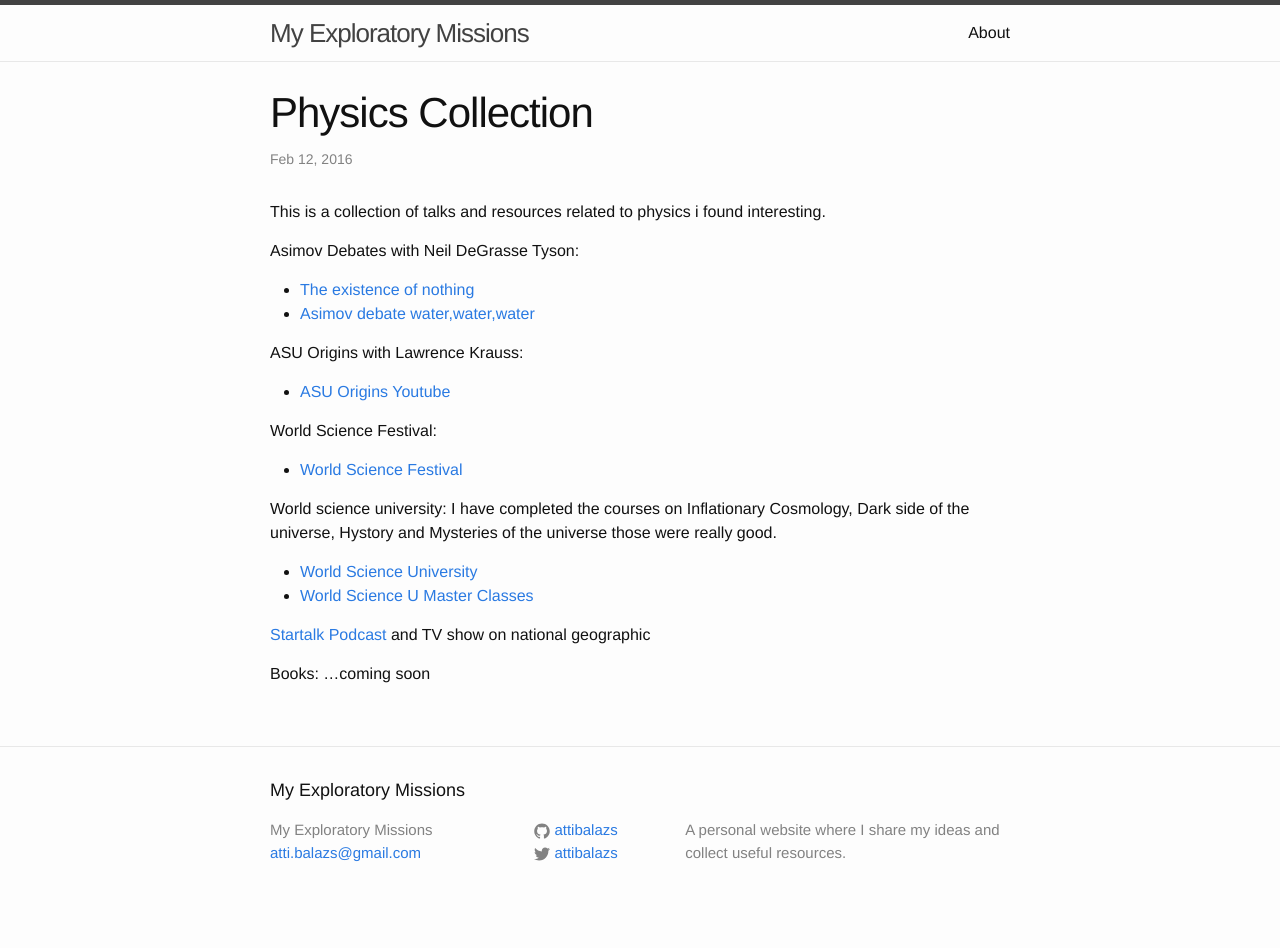
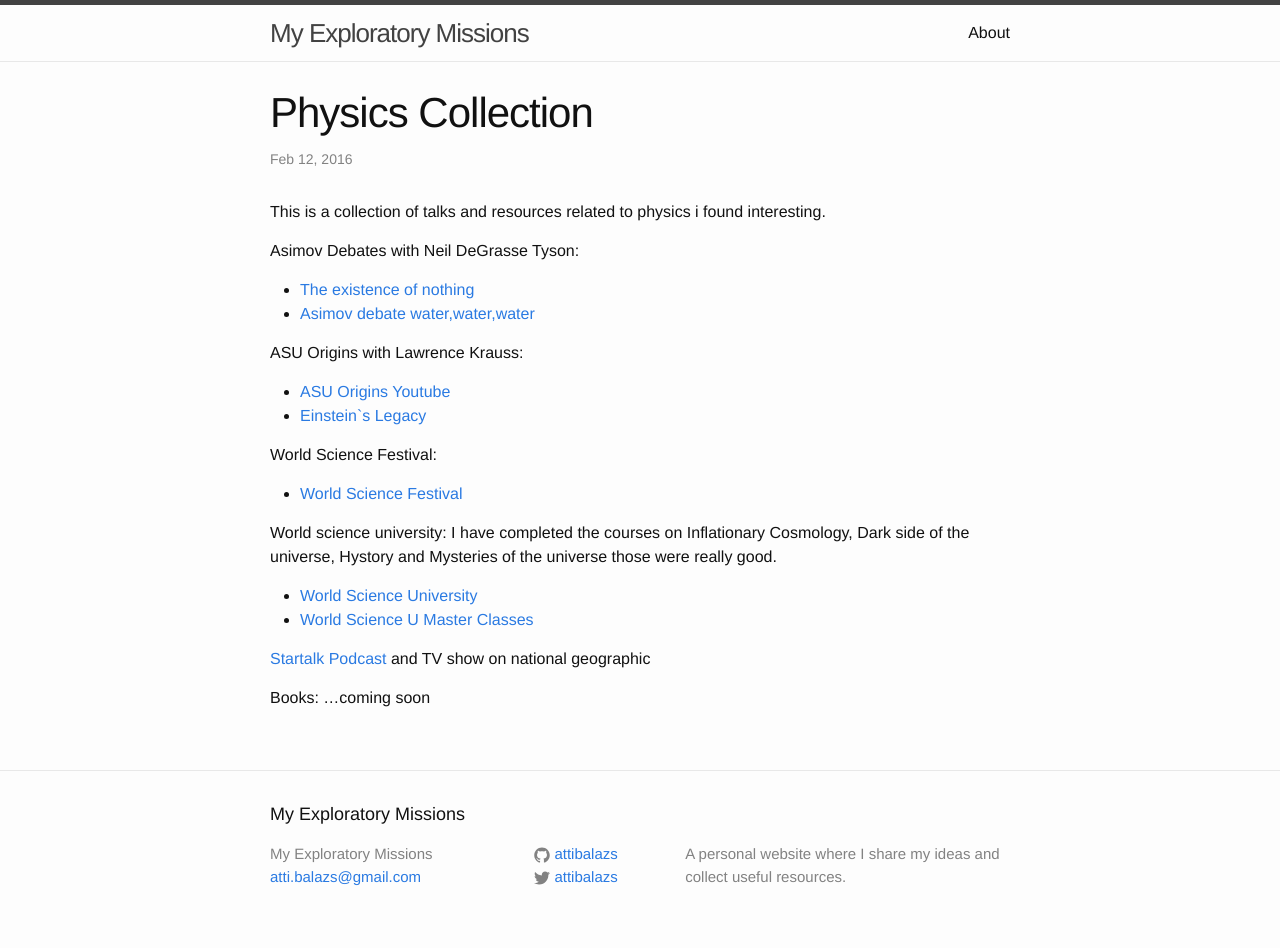
Before and after one commit to gspanoae/softwareranch.github.io, a Jekyll site: the page built from _posts/2016-02-12-physics-collection.md, in a window 1280 px wide. Built offline with Jekyll 4.4.1, drawn with Linux system fonts in a browser that asks for light colours; before the commit the page ends 924 px from its top, so only the background shows below that.

Commit message:
link to einsteins legacy

```diff
--- a/_posts/2016-02-12-physics-collection.md
+++ b/_posts/2016-02-12-physics-collection.md
@@ -13,6 +13,7 @@ Asimov Debates with Neil DeGrasse Tyson:
 
 ASU Origins with Lawrence Krauss:
 *	[ASU Origins Youtube](https://www.youtube.com/watch?v=_J4QPz52Sfo)
+*	[Einstein`s Legacy](https://www.youtube.com/watch?v=cYWH34v2TnM)
 
 World Science Festival:
 *	[World Science Festival](http://www.worldsciencefestival.com/)
```
